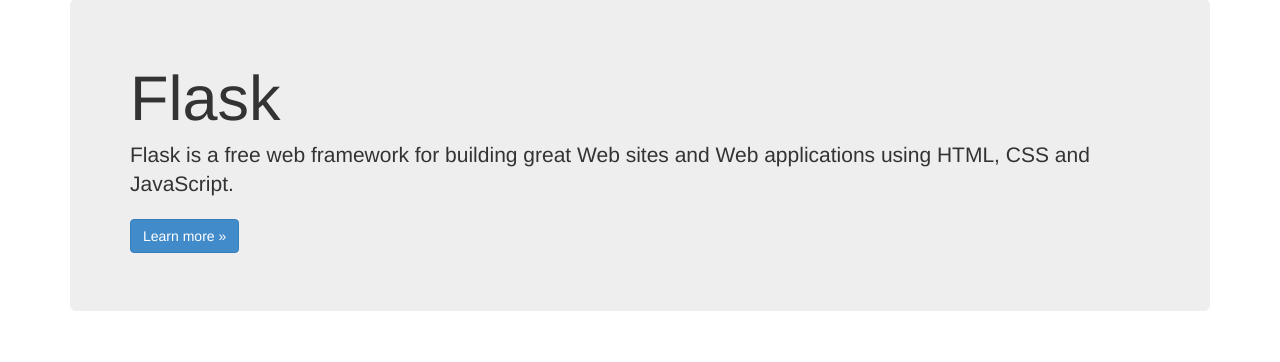
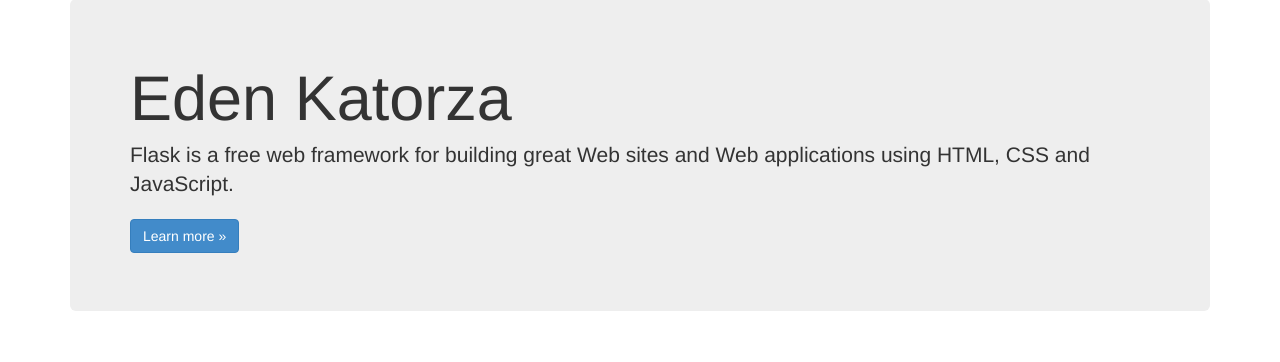
Before and after one commit to edenkat/DemoFormProject-master, a Flask app: page / in a window 1280 px wide. Shown: the part 51-413 px from the top of the page. Run offline with Flask 2, Linux system fonts and the light colour scheme; some libraries are stand-ins or nearby versions.

Commit message:
I changed the name

```diff
--- a/DemoFormProject/templates/index.html
+++ b/DemoFormProject/templates/index.html
@@ -3,7 +3,7 @@
 {% block content %}
 
 <div class="jumbotron">
-    <h1>Flask</h1>
+    <h1>Eden Katorza</h1>
     <p class="lead">Flask is a free web framework for building great Web sites and Web applications using HTML, CSS and JavaScript.</p>
     <p><a href="http://flask.pocoo.org/" class="btn btn-primary btn-large">Learn more &raquo;</a></p>
 </div>
```
